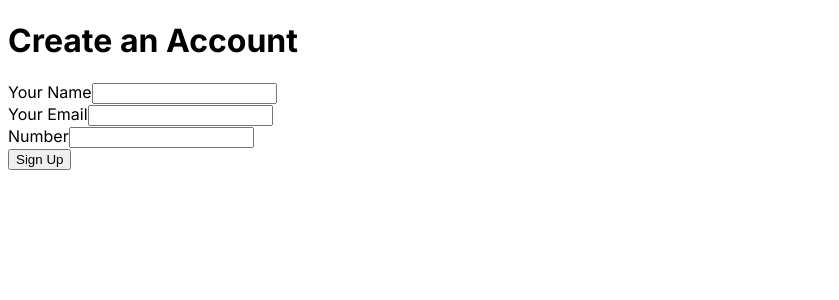
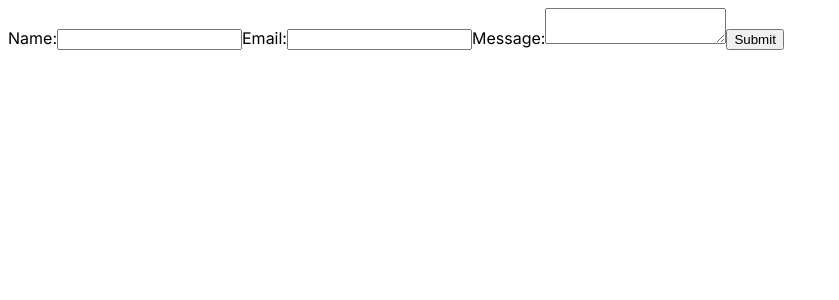
Before and after one commit to Akukzeey/demo-forms, a Next.js app: page /administration in a window 1280 px wide. Shown: the top 300 px of the page, without its empty margins (0-839 px from the left). Built offline with nearby package versions, Linux system fonts and the light colour scheme; no server answers.

Commit message:
Demo Forms

```diff
--- a/app/administration/page.js
+++ b/app/administration/page.js
@@ -1,84 +1,59 @@
 'use client'
-import { useState, useEffect } from 'react';
+import React, { useState } from 'react';
 
-export default function RegisterComponent() {
-    const [submissions, setSubmissions] = useState([]);
-    const [emailExists, setEmailExists] = useState(false);
-    const [email, setEmail] = useState('');
+const Form = () => {
+    const [formData, setFormData] = useState({
+        name: '',
+        email: '',
+        message: '',
+    });
 
-    const siteId = process.env.NEXT_PUBLIC_NETLIFY_SITE_ID;
-    const accessToken = process.env.NEXT_PUBLIC_NETLIFY_ACCESS_TOKEN;
+    const handleChange = (event) => {
+        setFormData({ ...formData, [event.target.name]: event.target.value });
+    };
 
-    useEffect(() => {
-        async function fetchSubmissions() {
-            try {
-                const response = await fetch(`https://api.netlify.com/api/v1/sites/${siteId}/submissions`, {
-                    headers: {
-                        Authorization: `Bearer ${accessToken}`
-                    }
-                });
-                if (response.ok) {
-                    const data = await response.json();
-                    setSubmissions(data);
-                } else {
-                    console.error('Failed to fetch form submissions:', response.status);
-                }
-            } catch (error) {
-                console.error('Error fetching form submissions:', error);
-            }
-        }
-        fetchSubmissions();
-    }, [siteId, accessToken]);
-
-    const handleEmailChange = (e) => {
-        setEmail(e.target.value);
-    }
-
-    const handleSubmit = (e) => {
-        e.preventDefault();
-
-        const emailExists = submissions.some(submission => submission.data['user-email'] === email);
-        setEmailExists(emailExists);
-
-        if (!emailExists) {
-            e.target.submit();
-
-            localStorage.setItem('formSubmitted', 'true');
-        } else {
-            // Email already exists, do not submit the form
-            console.log('Email already exists');
-        }
-    }
+    const handleSubmit = async (event) => {
+        event.preventDefault();
+    };
 
     return (
-        <div id='Register'>
-            <div className='sign-up-container'>
-                <div className='d-flex align-items-center flex-column mb-lg-4 mb-md-3'>
-                    <h1 className='sign-up-header'>Create an Account</h1>
-                </div>
-                <form name="administration" data-netlify="true" method='post' onSubmit={handleSubmit} data-netlify-honeypot='bot-field' action="/success" data-netlify-success="/success">
-                    <input type='hidden' name='form-name' value='administration'/>
-                    <div hidden>
-                        <input name='bot-field'/>
-                    </div>
-                    <div className="mb-lg-4 mb-md-3 mb-2">
-                        <label htmlFor="your-name" className="form-label">Your Name</label>
-                        <input type="text" className="form-control" id="your-name" name='your-name' required/>
-                    </div>
-                    <div className="mb-lg-4 mb-md-3 mb-2">
-                        <label htmlFor="email" className="form-label">Your Email</label>
-                        <input type="email" className="form-control" id="email" name='user-email' value={email} onChange={handleEmailChange} required/>
-                        {emailExists && <p style={{ color: 'red' }}>This email already exists. Please use a different email.</p>}
-                    </div>
-                    <div className='mb-lg-4 mb-md-3 mb-2'>
-                        <label htmlFor="phone-number" className="form-label">Number</label>
-                        <input type="tel" className="form-control" id="phone-number" name="phone-number" required/>
-                    </div>
-                    <div className='d-flex justify-content-center'>
-                        <input type="submit" className='btn sign-up-btn' value='Sign Up'/>
-                    </div>
-                </form>
+        <form name="contactForm" data-netlify="true" onSubmit={handleSubmit}>
+            <input type='hidden' name='form-name' value='contactForm'/>
+            <div hidden>
+                <input name='bot-field'/>
             </div>
-        </div>
+            <label htmlFor="name">Name:</label>
+            <input
+                type="text"
+                id="name"
+                name="name"
+                value={formData.name}
+                onChange={handleChange}
+                required
+            />
+
+            <label htmlFor="email">Email:</label>
+            <input
+                type="email"
+                id="email"
+                name="email"
+                value={formData.email}
+                onChange={handleChange}
+                required
+            />
+
+            <label htmlFor="message">Message:</label>
+            <textarea
+                id="message"
+                name="message"
+                value={formData.email}
+                onChange={handleChange}
+                required
+            />
+
+            <button type="submit">Submit</button>
+        </form>
     );
-}
+};
+
+export default Form;
```
